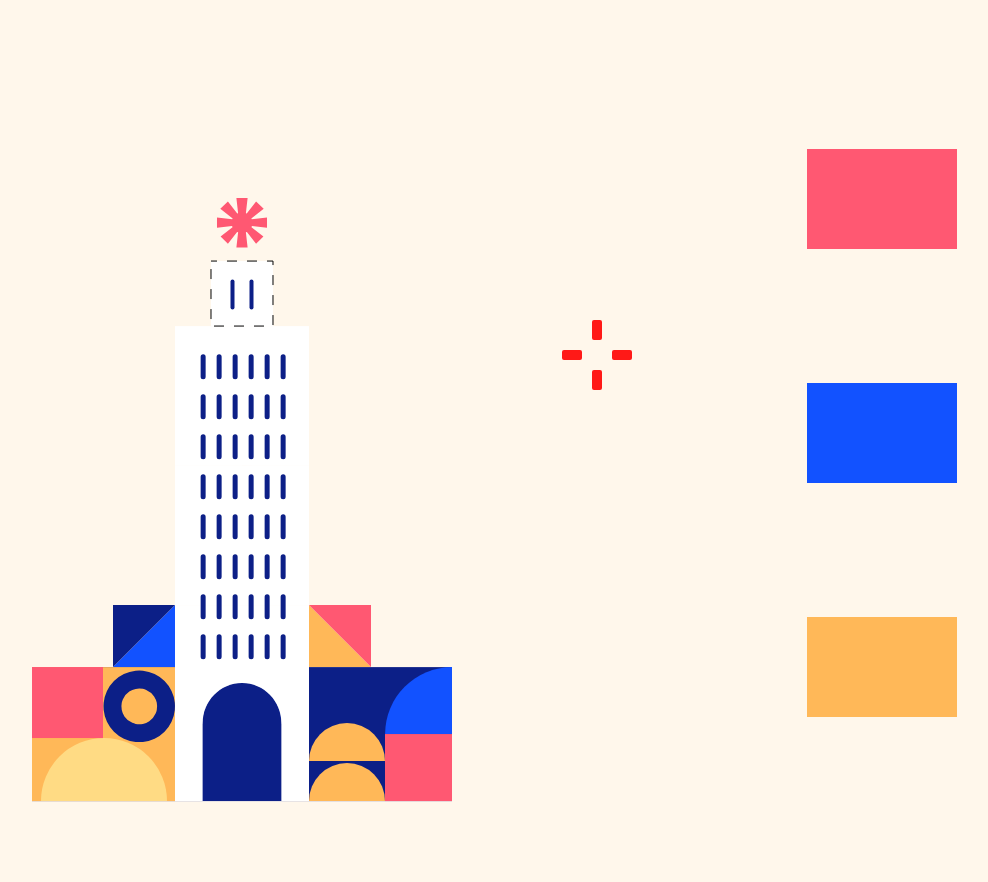
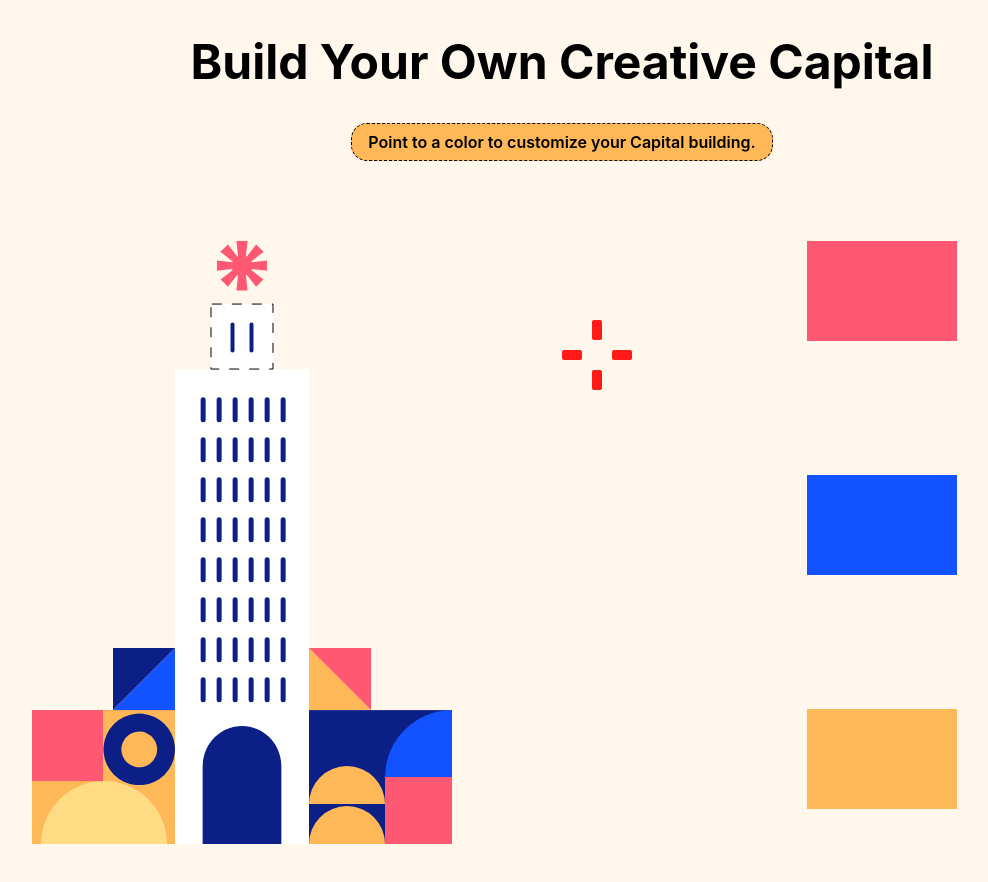
Before and after one commit to ThreeSixtyEight/creative-capitol, a React (Create React App) app in the folder frontend/: page / in a window 1280 px wide. Shown: the top 882 px of the page, without its empty margins (78-1066 px from the left). Built offline with nearby package versions, Linux system fonts and the light colour scheme; no server answers.

Commit message:
Basic instructions and title styling

```diff
--- a/frontend/src/App.js
+++ b/frontend/src/App.js
@@ -91,7 +91,11 @@ const App = () => {
       bgStyle={{ height: '1000px' }}
     >
       <div className='position pointer' style={{left: `${50 + dotPos[0]}%`, top: `${40 + dotPos[1]}%`}}>{hoverTime > 0 ? Math.round(hoverTime / 10) + 1 : ""}</div>
-      <div className='wrapper' style={{ height: '1000px' }}>
+      <div style={{textAlign: 'center', width: '100%'}}>
+        <h1 className='main-title'>Build Your Own Creative Capital</h1>
+        <p className='instructions'>Point to a color to customize your Capital building.</p>
+      </div>
+      <div className='wrapper'>
 
         <div className='svg-block'>
 
--- a/frontend/src/index.css
+++ b/frontend/src/index.css
@@ -14,8 +14,26 @@ code {
     monospace;
 }
 
+.main-title{
+  font-size: 48px;
+  font-weight: 700;
+  text-align: center;
+  margin-bottom: 16px;
+}
+
+.instructions{
+  display: inline-block;
+  margin-bottom: 80px;
+  font-weight: 600;
+  background-color: #FFB858;
+  padding: 8px 16px;
+  border-radius: 16px;
+  border: dashed 1px black;
+}
+
 .wrapper {
   display: flex;
+  align-items: flex-start;
 }
 
 .active{
```
